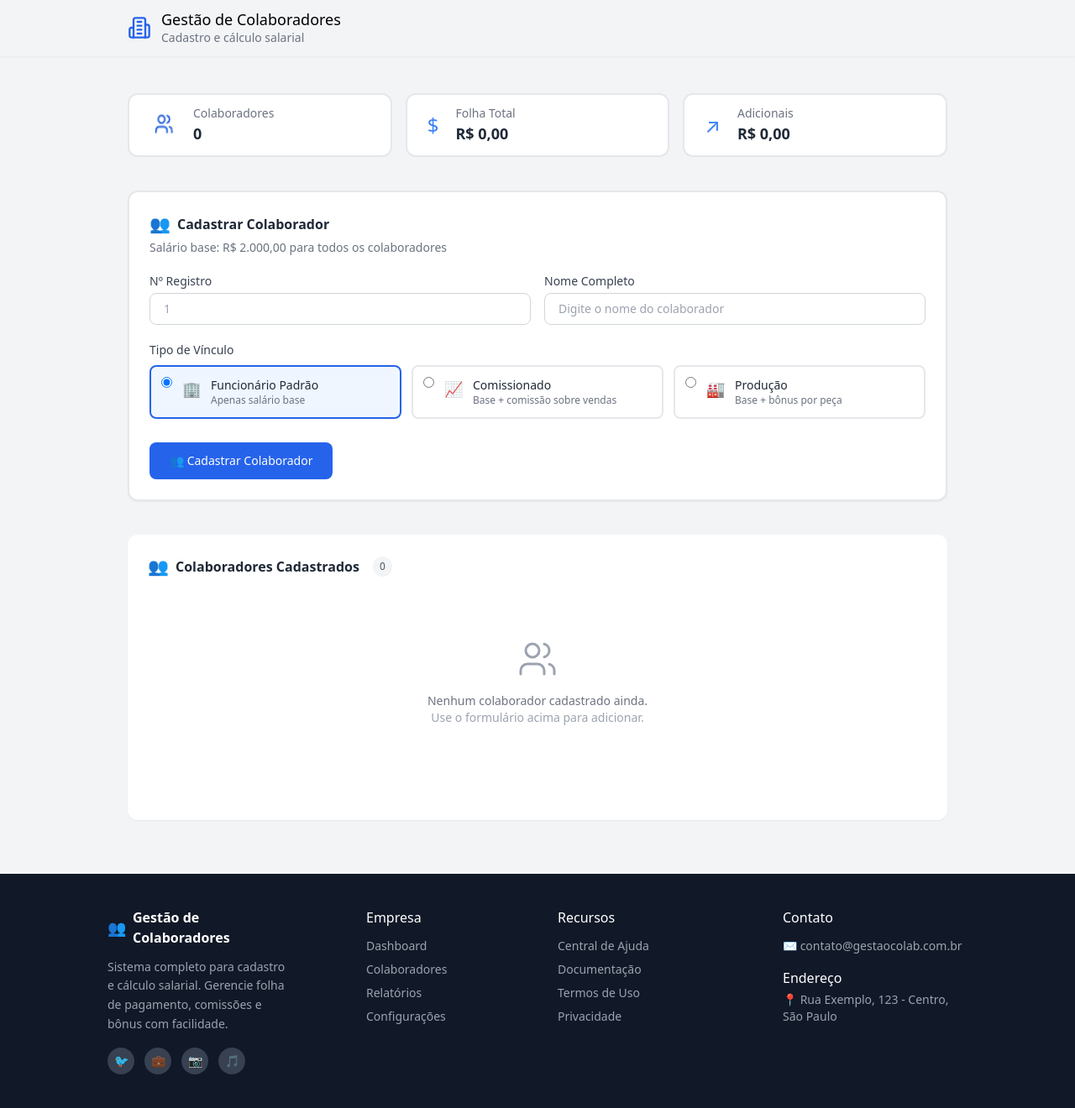
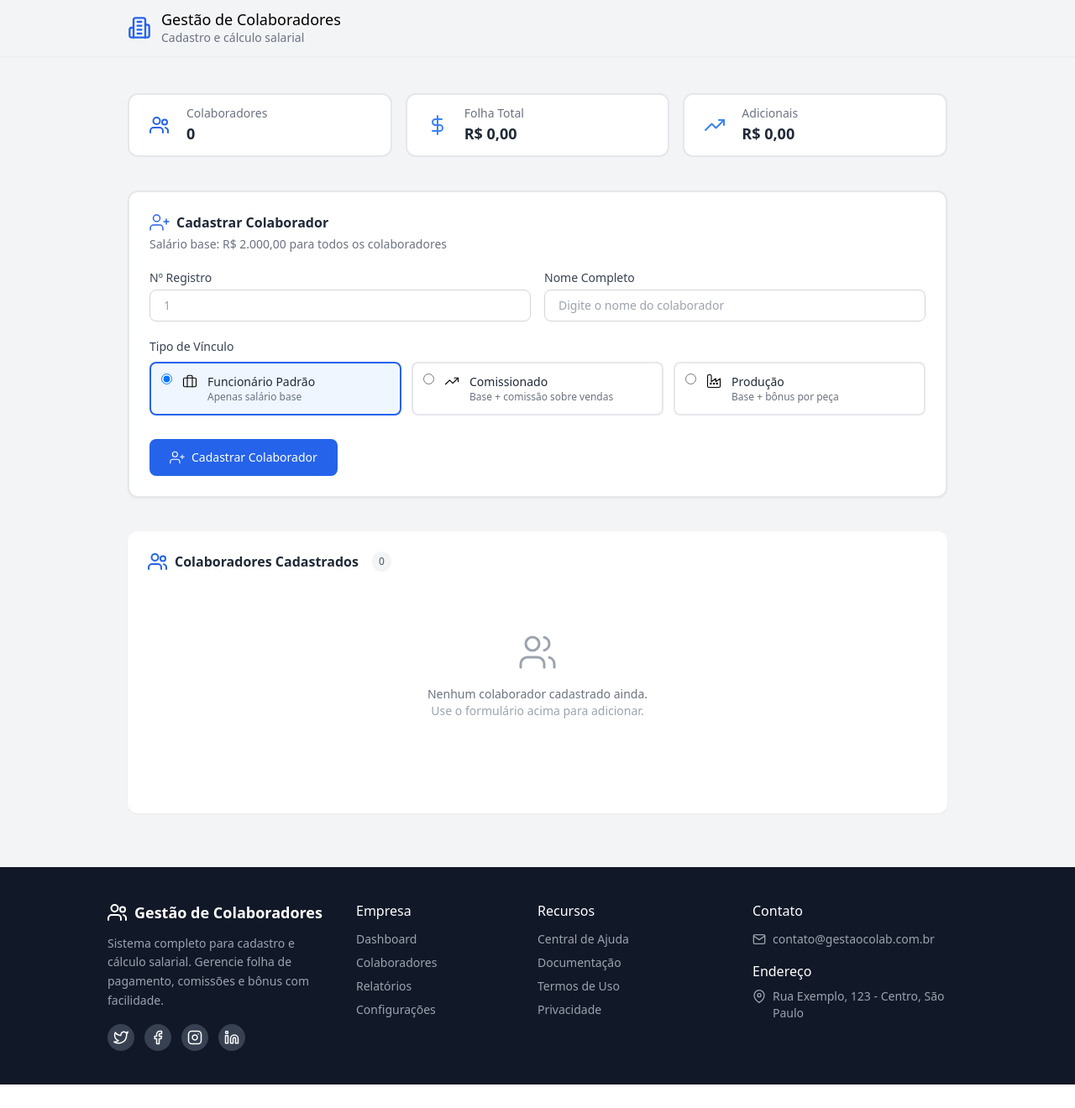
Before and after one commit to Vinizapella/Sistema-Folha-Pagamento-FrontEnd, a React (Vite) app: page / in a window 1280 px wide. Shown: the whole page at 84% size. After the commit the page ends 1292 px from the top, so only its background shows below. Built offline with nearby package versions, Linux system fonts and the light colour scheme.

Commit message:
fix: adjust SVG viewBox/dimensions and replace placeholders with final images

```diff
--- a/src/App.jsx
+++ b/src/App.jsx
@@ -1,9 +1,9 @@
-import Header from './components/layout/Header'
-import StatCard from './components/ui/StatCard'
-import CollaboratorForm from './components/collaborator/CollaboratorForm'
-import colaboradoresIcon from './assets/colaboradores.png'
-import CollaboratorList from './components/collaborator/CollaboratorList'
-import Footer from './components/layout/Footer'
+import React from 'react';
+import Header from './components/layout/Header';
+import StatCard from './components/ui/StatCard';
+import CollaboratorForm from './components/collaborator/CollaboratorForm';
+import CollaboratorList from './components/collaborator/CollaboratorList';
+import Footer from './components/layout/Footer';
 
 function App() {
 
@@ -19,7 +19,32 @@ function App() {
 
           <StatCard
 
-            icon={<img src={colaboradoresIcon} className="w-8 h-8" />}
+            icon={
+              <svg className="text-blue-600"
+                   width="24"
+                   height="24"
+                   viewBox="0 0 24 24"
+                   fill="none"
+                   stroke="currentColor"
+                   strokeWidth="2"
+                   strokeLinecap="round"
+                   strokeLinejoin="round">
+
+                <path d="M16 21v-2a4 4 0 0 0-4-4H5a4 4 0 0 0-4 4v2" />
+
+                <circle cx="8.5"
+                        cy="7"
+                        r="4" />
+
+                <path d="M22 21v-2a4 4 0 0 0-3-3.87" />
+
+                <circle cx="18"
+                        cy="8.5"
+                        r="3" />
+
+              </svg>
+
+            }
 
             label="Colaboradores"
 
@@ -27,9 +52,64 @@ function App() {
 
           />
 
-          <StatCard icon="$" label="Folha Total" value="R$ 0,00" />
+          <StatCard
 
-          <StatCard icon="↗" label="Adicionais" value="R$ 0,00" />
+            icon={
+
+              <svg className="text-emerald-500"
+                   width="24"
+                   height="24"
+                   viewBox="0 0 24 24"
+                   fill="none"
+                   stroke="currentColor"
+                   strokeWidth="2"
+                   strokeLinecap="round"
+                   strokeLinejoin="round">
+
+                <line x1="12"
+                      y1="1"
+                      x2="12"
+                      y2="23" />
+
+                <path d="M17 5H9.5a3.5 3.5 0 0 0 0 7h5a3.5 3.5 0 0 1 0 7H6" />
+
+              </svg>
+
+            }
+
+            label="Folha Total"
+
+            value="R$ 0,00"
+
+          />
+
+          <StatCard
+
+            icon={
+
+              <svg className="text-orange-500"
+                  width="24"
+                  height="24"
+                  viewBox="0 0 24 24"
+                  fill="none"
+                  stroke="currentColor"
+                  strokeWidth="2"
+                  strokeLinecap="round"
+                  strokeLinejoin="round">
+
+                <polyline points="23 6 13.5 15.5 8.5 10.5 1 18" />
+
+                <polyline points="17 6 23 6 23 12" />
+
+              </svg>
+
+            }
+
+            label="Adicionais"
+
+            value="R$ 0,00"
+
+          />
 
         </div>
 
@@ -43,8 +123,8 @@ function App() {
 
     </div>
 
-  )
+  );
+
 }
 
-
-export default App
+export default App;
--- a/src/components/collaborator/CollaboratorForm.jsx
+++ b/src/components/collaborator/CollaboratorForm.jsx
@@ -1,5 +1,6 @@
-import InputField from '../ui/InputField'
-import BondTypeCard from '../ui/BondTypeCard'
+import React from 'react';
+import InputField from '../ui/InputField';
+import BondTypeCard from '../ui/BondTypeCard';
 
 function CollaboratorForm() {
 
@@ -9,7 +10,36 @@ function CollaboratorForm() {
 
       <div className="flex items-center gap-2 mb-1">
 
-            <span className="text-blue-600 text-xl">👥</span>
+        <span className="text-blue-600 flex items-center justify-center">
+
+          <svg width="24"
+                height="24"
+                viewBox="0 0 24 24"
+                fill="none"
+                stroke="currentColor"
+                strokeWidth="1.5"
+                strokeLinecap="round"
+                strokeLinejoin="round">
+
+            <path d="M16 21v-2a4 4 0 0 0-4-4H5a4 4 0 0 0-4 4v2" />
+
+            <circle cx="8.5"
+                    cy="7"
+                    r="4" />
+
+            <line x1="20"
+                  y1="8"
+                  x2="20"
+                  y2="14" />
+
+            <line x1="23"
+                  y1="11"
+                  x2="17"
+                  y2="11" />
+
+          </svg>
+
+        </span>
 
         <h2 className="text-base font-semibold text-gray-800">Cadastrar Colaborador</h2>
 
@@ -29,24 +59,147 @@ function CollaboratorForm() {
 
       <div className="grid grid-cols-1 md:grid-cols-3 gap-3 mb-7">
 
-            <BondTypeCard icon="🏢" title="Funcionário Padrão" description="Apenas salário base" selected={true} />
+        <BondTypeCard
 
-            <BondTypeCard icon="📈" title="Comissionado" description="Base + comissão sobre vendas" selected={false} />
+          icon={
 
-            <BondTypeCard icon="🏭" title="Produção" description="Base + bônus por peça" selected={false} />
+            <svg width="18"
+                 height="18"
+                 viewBox="0 0 24 24"
+                 fill="none"
+                 stroke="currentColor"
+                 strokeWidth="1.5"
+                 strokeLinecap="round"
+                 strokeLinejoin="round">
+
+              <rect x="2"
+                    y="7"
+                    width="20"
+                    height="14"
+                    rx="2"
+                    ry="2" />
+
+              <path d="M16 21V5a2 2 0 0 0-2-2h-4a2 2 0 0 0-2 2v16" />
+
+            </svg>
+
+          }
+
+          title="Funcionário Padrão"
+
+          description="Apenas salário base"
+
+          selected={true}
+
+        />
+
+        <BondTypeCard
+
+          icon={
+
+            <svg width="18"
+                 height="18"
+                 viewBox="0 0 24 24"
+                 fill="none"
+                 stroke="currentColor"
+                 strokeWidth="1.5"
+                 strokeLinecap="round"
+                 strokeLinejoin="round">
+
+              <polyline points="22 7 13.5 15.5 8.5 10.5 2 17" />
+
+              <polyline points="16 7 22 7 22 13" />
+
+            </svg>
+
+          }
+
+          title="Comissionado"
+
+          description="Base + comissão sobre vendas"
+
+          selected={false}
+
+        />
+
+        <BondTypeCard
+
+          icon={
+
+            <svg width="18"
+                 height="18"
+                 viewBox="0 0 24 24"
+                 fill="none"
+                 stroke="currentColor"
+                 strokeWidth="1.5"
+                 strokeLinecap="round"
+                 strokeLinejoin="round">
+
+              <path d="M2 20a2 2 0 0 0 2 2h16a2 2 0 0 0 2-2V8l-7 5V8l-7 5V4a2 2 0 0 0-2-2H4a2 2 0 0 0-2 2Z" />
+
+              <circle cx="17"
+                      cy="16"
+                      r="1" />
+
+              <circle cx="12"
+                      cy="16"
+                      r="1" />
+
+              <circle cx="7"
+                      cy="16"
+                      r="1" />
+
+            </svg>
+
+          }
+
+          title="Produção"
+
+          description="Base + bônus por peça"
+
+          selected={false}
+
+        />
 
       </div>
 
-        <button className="w-full md:w-auto bg-blue-600 hover:bg-blue-700 text-white font-medium py-3 px-6 rounded-lg text-sm">
+      <button className="w-full md:w-auto bg-blue-600 hover:bg-blue-700 text-white font-medium py-3 px-6 rounded-lg text-sm flex items-center justify-center gap-2">
 
-            👥 Cadastrar Colaborador
+        <svg width="18"
+             height="18"
+             viewBox="0 0 24 24"
+             fill="none"
+             stroke="currentColor"
+             strokeWidth="1.5"
+             strokeLinecap="round"
+             strokeLinejoin="round">
+
+          <path d="M16 21v-2a4 4 0 0 0-4-4H5a4 4 0 0 0-4 4v2" />
+
+          <circle cx="8.5"
+                  cy="7"
+                  r="4" />
+
+          <line x1="20"
+                y1="8"
+                x2="20"
+                y2="14" />
+
+          <line x1="23"
+                y1="11"
+                x2="17"
+                y2="11" />
+
+        </svg>
+
+        Cadastrar Colaborador
 
       </button>
 
     </div>
 
-  )
+  );
 
 }
 
-export default CollaboratorForm
+export default CollaboratorForm;
--- a/src/components/collaborator/CollaboratorList.jsx
+++ b/src/components/collaborator/CollaboratorList.jsx
@@ -6,7 +6,31 @@ function CollaboratorList() {
 
       <div className="flex items-center gap-2 mb-6">
 
-        <span className="text-blue-600 text-xl">👥</span>
+        <span className="text-blue-600 text-xl">
+          <svg className="text-blue-600"
+                   width="24"
+                   height="24"
+                   viewBox="0 0 24 24"
+                   fill="none"
+                   stroke="currentColor"
+                   strokeWidth="2"
+                   strokeLinecap="round"
+                   strokeLinejoin="round">
+
+                <path d="M16 21v-2a4 4 0 0 0-4-4H5a4 4 0 0 0-4 4v2" />
+
+                <circle cx="8.5"
+                        cy="7"
+                        r="4" />
+
+                <path d="M22 21v-2a4 4 0 0 0-3-3.87" />
+
+                <circle cx="18"
+                        cy="8.5"
+                        r="3" />
+
+              </svg>
+        </span>
 
             <h2 className="text-base font-semibold text-gray-800">Colaboradores Cadastrados</h2>
 
@@ -16,11 +40,26 @@ function CollaboratorList() {
 
       <div className="flex flex-col items-center justify-center py-12 mb-10 text-gray-400">
 
-        <svg xmlns="http://www.w3.org/2000/svg" width="48" height="48" viewBox="0 0 24 24" fill="none" stroke="currentColor" strokeWidth="1.5" strokeLinecap="round" strokeLinejoin="round">
+        <svg xmlns="http://www.w3.org/2000/svg"
+             width="48"
+             height="48"
+             viewBox="0 0 24 24"
+             fill="none"
+             stroke="currentColor"
+             strokeWidth="1.5"
+             strokeLinecap="round"
+             strokeLinejoin="round">
+
           <path d="M16 21v-2a4 4 0 0 0-4-4H6a4 4 0 0 0-4 4v2"/>
-          <circle cx="9" cy="7" r="4"/>
+
+          <circle cx="9"
+                  cy="7"
+                  r="4"/>
+
           <path d="M22 21v-2a4 4 0 0 0-3-3.87"/>
+
           <path d="M16 3.13a4 4 0 0 1 0 7.75"/>
+
         </svg>
 
         <p className="mt-4 text-sm text-gray-500">Nenhum colaborador cadastrado ainda.</p>
--- a/src/components/layout/Footer.jsx
+++ b/src/components/layout/Footer.jsx
@@ -1,18 +1,130 @@
+import React from 'react';
+
 function Footer() {
 
+  const socialIcons = [
+
+    <svg key="twitter"
+          width="18"
+          height="18"
+          viewBox="0 0 24 24"
+          fill="none"
+          stroke="currentColor"
+          strokeWidth="2"
+          strokeLinecap="round"
+          strokeLinejoin="round">
+
+      <path d="M23 3a10.9 10.9 0 0 1-3.14 1.53 4.48 4.48 0 0 0-7.86 3v1A10.66 10.66 0 0 1 3 4s-4 9 5 13a11.64 11.64 0 0 1-7 2c9 5 20 0 20-11.5a4.5 4.5 0 0 0-.08-.83A7.72 7.72 0 0 0 23 3z" />
+
+    </svg>,
+
+    <svg key="facebook"
+          width="18"
+          height="18"
+          viewBox="0 0 24 24"
+          fill="none"
+          stroke="currentColor"
+          strokeWidth="2"
+          strokeLinecap="round"
+          strokeLinejoin="round">
+
+      <path d="M18 2h-3a5 5 0 0 0-5 5v3H7v4h3v8h4v-8h3l1-4h-4V7a1 1 0 0 1 1-1h3z" />
+
+    </svg>,
+
+    <svg key="instagram"
+          width="18"
+          height="18"
+          viewBox="0 0 24 24"
+          fill="none"
+          stroke="currentColor"
+          strokeWidth="2"
+          strokeLinecap="round"
+          strokeLinejoin="round">
+
+      <rect x="2"
+            y="2"
+            width="20"
+            height="20"
+            rx="5"
+            ry="5"
+      />
+
+      <path d="M16 11.37A4 4 0 1 1 12.63 8 4 4 0 0 1 16 11.37z" />
+
+      <line x1="17.5"
+            y1="6.5"
+            x2="17.51"
+            y2="6.5"
+      />
+
+    </svg>,
+
+    <svg key="linkedin"
+         width="18"
+         height="18"
+         viewBox="0 0 24 24"
+         fill="none"
+         stroke="currentColor"
+         strokeWidth="2"
+         strokeLinecap="round"
+         strokeLinejoin="round">
+
+      <path d="M16 8a6 6 0 0 1 6 6v7h-4v-7a2 2 0 0 0-2-2 2 2 0 0 0-2 2v7h-4v-7a6 6 0 0 1 6-6z" />
+
+      <rect x="2"
+            y="9"
+            width="4"
+            height="12"
+      />
+
+      <circle cx="4"
+              cy="4"
+              r="2"
+      />
+
+    </svg>
+
+  ];
+
   return (
+    <footer className="bg-gray-900 text-gray-400 mt-10 py-10 px-6 font-sans">
 
-    <footer className="bg-gray-900 text-gray-400 mt-10 py-10 px-6">
-
-      <div className="max-w-5xl mx-auto grid grid-cols-1 md:grid-cols-4 gap-12">
+      <div className="max-w-5xl mx-auto grid grid-cols-1 md:grid-cols-4 gap-17">
 
         <div className="md:col-span-1">
 
           <div className="flex items-center gap-2 mb-3">
 
-            <span className="text-white text-lg">👥</span>
+            <span className="text-white">
 
-            <h3 className="text-white font-semibold">Gestão de Colaboradores</h3>
+              <svg className="text-white"
+                   width="24"
+                   height="24"
+                   viewBox="0 0 24 24"
+                   fill="none"
+                   stroke="currentColor"
+                   strokeWidth="2"
+                   strokeLinecap="round"
+                   strokeLinejoin="round">
+
+                <path d="M16 21v-2a4 4 0 0 0-4-4H5a4 4 0 0 0-4 4v2" />
+
+                <circle cx="8.5"
+                        cy="7"
+                        r="4" />
+
+                <path d="M22 21v-2a4 4 0 0 0-3-3.87" />
+
+                <circle cx="18"
+                        cy="8.5"
+                        r="3" />
+
+              </svg>
+
+            </span>
+
+            <h3 className="text-white font-semibold text-lg">Gestão de Colaboradores</h3>
 
           </div>
 
@@ -24,9 +136,13 @@ function Footer() {
 
           <div className="flex gap-3">
 
-            {['🐦', '💼', '📷', '🎵'].map((icon, i) => (
+            {socialIcons.map((icon, i) => (
 
-              <div key={i} className="bg-gray-700 hover:bg-gray-600 cursor-pointer w-8 h-8 rounded-full flex items-center justify-center text-sm">
+              <div
+
+                key={i}
+
+                className="bg-gray-700 hover:bg-gray-600 text-white transition-colors cursor-pointer w-8 h-8 rounded-full flex items-center justify-center">
 
                 {icon}
 
@@ -46,13 +162,13 @@ function Footer() {
 
             <ul className="space-y-2 text-sm">
 
-                    <li className="hover:text-white cursor-pointer">Dashboard</li>
+              <li className="hover:text-white cursor-pointer transition-colors">Dashboard</li>
 
-                    <li className="hover:text-white cursor-pointer">Colaboradores</li>
+              <li className="hover:text-white cursor-pointer transition-colors">Colaboradores</li>
 
-                    <li className="hover:text-white cursor-pointer">Relatórios</li>
+              <li className="hover:text-white cursor-pointer transition-colors">Relatórios</li>
 
-                    <li className="hover:text-white cursor-pointer">Configurações</li>
+              <li className="hover:text-white cursor-pointer transition-colors">Configurações</li>
 
             </ul>
 
@@ -64,13 +180,13 @@ function Footer() {
 
             <ul className="space-y-2 text-sm">
 
-                    <li className="hover:text-white cursor-pointer">Central de Ajuda</li>
+              <li className="hover:text-white cursor-pointer transition-colors">Central de Ajuda</li>
 
-                    <li className="hover:text-white cursor-pointer">Documentação</li>
+              <li className="hover:text-white cursor-pointer transition-colors">Documentação</li>
 
-                    <li className="hover:text-white cursor-pointer">Termos de Uso</li>
+              <li className="hover:text-white cursor-pointer transition-colors">Termos de Uso</li>
 
-                    <li className="hover:text-white cursor-pointer">Privacidade</li>
+              <li className="hover:text-white cursor-pointer transition-colors">Privacidade</li>
 
             </ul>
 
@@ -82,11 +198,52 @@ function Footer() {
 
           <h4 className="text-white font-medium mb-3">Contato</h4>
 
-          <p className="text-sm mb-1">✉️ contato@gestaocolab.com.br</p>
+          <div className="flex items-center gap-2 mb-1 text-sm">
 
-          <h4 className="text-white font-medium mt-4 mb-1">Endereço</h4>
+            <svg width="16"
+                height="16"
+                viewBox="0 0 24 24"
+                fill="none"
+                stroke="currentColor"
+                strokeWidth="2"
+                strokeLinecap="round"
+                strokeLinejoin="round">
 
-          <p className="text-sm">📍 Rua Exemplo, 123 - Centro, São Paulo</p>
+              <path d="M4 4h16c1.1 0 2 .9 2 2v12c0 1.1-.9 2-2 2H4c-1.1 0-2-.9-2-2V6c0-1.1.9-2 2-2z" />
+
+              <polyline points="22,6 12,13 2,6" />
+
+            </svg>
+
+            <p>contato@gestaocolab.com.br</p>
+
+          </div>
+
+          <h4 className="text-white font-medium mt-4 mb-2">Endereço</h4>
+
+          <div className="flex items-start gap-2 text-sm">
+
+            <svg className="flex-shrink-0 mt-0.5"
+                  width="16"
+                  height="16"
+                  viewBox="0 0 24 24"
+                  fill="none"
+                  stroke="currentColor"
+                  strokeWidth="2"
+                  strokeLinecap="round"
+                  strokeLinejoin="round">
+
+              <path d="M21 10c0 7-9 13-9 13s-9-6-9-13a9 9 0 0 1 18 0z" />
+
+              <circle cx="12"
+                      cy="10"
+                      r="3" />
+
+            </svg>
+
+            <p>Rua Exemplo, 123 - Centro, São Paulo</p>
+
+          </div>
 
         </div>
 
@@ -94,8 +251,8 @@ function Footer() {
 
     </footer>
 
-  )
+  );
 
 }
 
-export default Footer
+export default Footer;
```
Also changed, not shown: src/components/layout/Header.jsx (+19 -1 lines), src/assets/colaboradores.png (deleted). Lines whose indentation alone changed are shown as unchanged.
